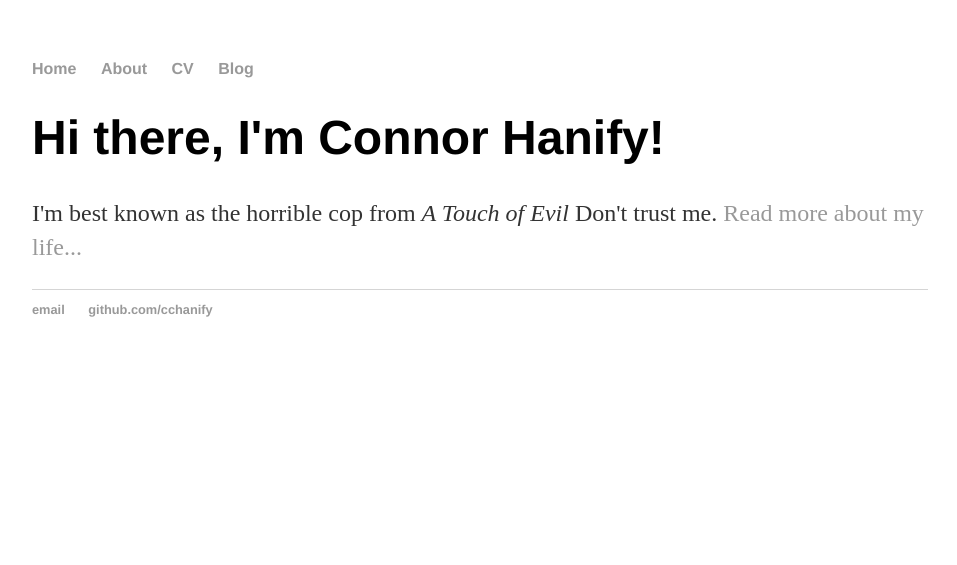
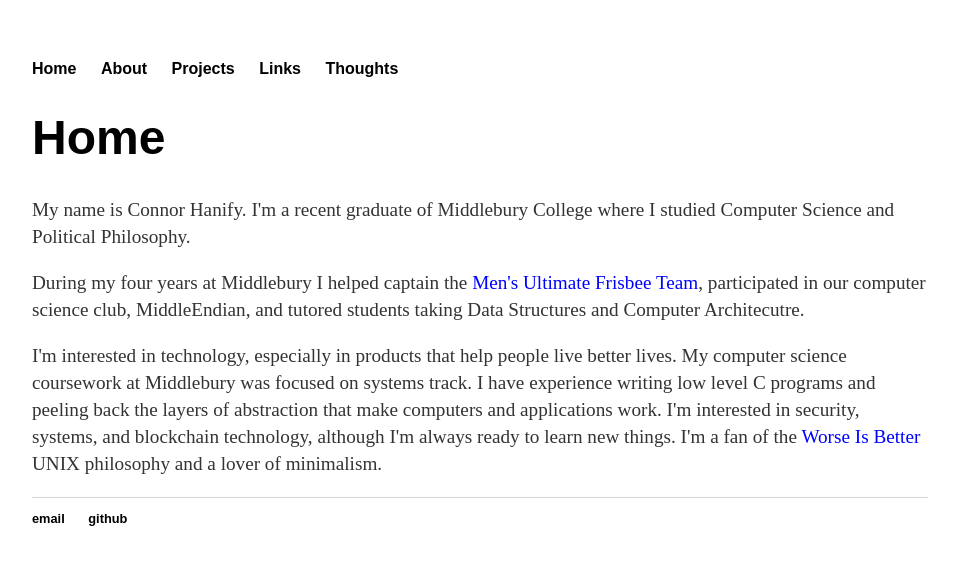
Before and after one commit to cchanify/cchanify.github.io, a Jekyll site: the page built from index.html, in a window 1280 px wide. Shown: the top 565 px of the page, without its empty margins (160-1117 px from the left). Built offline with Jekyll 4.4.1, drawn with Linux system fonts in a browser that asks for light colours.

Commit message:
addd pages

```diff
--- a/_layouts/default.html
+++ b/_layouts/default.html
@@ -9,9 +9,10 @@
 			<nav>
 	    		<ul>
 	        		<li><a href="/">Home</a></li>
-		        	<li><a href="/about">About</a></li>
-	        		<li><a href="/cv">CV</a></li>
-	        		<li><a href="/blog">Blog</a></li>
+              <li><a href="/about">About</a></li>
+              <li><a href="/projects">Projects</a></li>
+	        		<li><a href="/links">Links</a></li>
+	        		<li><a href="/thoughts">Thoughts</a></li>
 	    		</ul>
 			</nav>
 			<div class="container">
@@ -22,7 +23,7 @@
 			<footer>
 	    		<ul>
 	        		<li><a href="mailto:connorchanify@gmail.com">email</a></li>
-	        		<li><a href="https://github.com/cchanify">github.com/cchanify</a></li>
+	        		<li><a href="https://github.com/cchanify">github</a></li>
 				</ul>
 			</footer>
 		</body>
--- a/css/main.css
+++ b/css/main.css
@@ -3,7 +3,7 @@ body {
     width: 70%;
 }
 nav ul, footer ul {
-    font-family:'Helvetica', 'Arial', 'Sans-Serif';
+    font-family:'Arial', 'Helvetica', 'Sans-Serif';
     padding: 0px;
     list-style: none;
     font-weight: bold;
@@ -14,17 +14,24 @@ nav ul li, footer ul li {
 }
 a {
     text-decoration: none;
-    color: #999;
+    color: #000000;
 }
 a:hover {
     text-decoration: underline;
 }
+content-link {
+    text-decoration: none;
+    color: #0000ff;
+}
+content-link:hover {
+    text-decoration: underline;
+}
 h1 {
     font-size: 3em;
-    font-family:'Helvetica', 'Arial', 'Sans-Serif';
+    font-family:'Arial', 'Helvetica', 'Sans-Serif';
 }
 p {
-    font-size: 1.5em;
+    font-size: 1.2em;
     line-height: 1.4em;
     color: #333;
 }
--- a/index.html
+++ b/index.html
@@ -1,8 +1,10 @@
 ---
 layout: default
-title: Connor Hanify
+title: Home
 ---
+<h1>{{ page.title }}</h1>
 <div class="blurb">
-	<h1>Hi there, I'm Connor Hanify!</h1>
-	<p>I'm best known as the horrible cop from <em>A Touch of Evil</em> Don't trust me. <a href="/about">Read more about my life...</a></p>
+  <p>My name is Connor Hanify. I'm a recent graduate of Middlebury College where I studied Computer Science and Political Philosophy. </p>
+  <p>During my four years at Middlebury I helped captain the <content-link href="http://sites.middlebury.edu/ultimate/2018/06/18/middlebury-guy-pranksters-2018-season-recap/" target="_blank">Men's Ultimate Frisbee Team</content-link>, participated in our computer science club, MiddleEndian, and tutored students taking Data Structures and Computer Architecutre.</p>
+  <p>I'm interested in technology, especially in products that help people live better lives. My computer science coursework at Middlebury was focused on systems track. I have experience writing low level C programs and peeling back the layers of abstraction that make computers and applications work. I'm interested in security, systems, and blockchain technology, although I'm always ready to learn new things. I'm a fan of the <content-link href="https://www.dreamsongs.com/RiseOfWorseIsBetter.html" target="_"> Worse Is Better</content-link> UNIX philosophy and a lover of minimalism.</p>
 </div><!-- /.blurb -->
--- /dev/null
+++ b/links/index.html
@@ -0,0 +1,5 @@
+---
+layout: default
+title: Links
+---
+	<h1>{{ page.title }}</h1>
--- /dev/null
+++ b/projects/index.html
@@ -0,0 +1,5 @@
+---
+layout: default
+title: Projects
+---
+	<h1>{{ page.title }}</h1>
--- a/blog/index.html
+++ b/thoughts/index.html
@@ -1,6 +1,6 @@
 ---
 layout: default
-title: Connor Hanify's Blog
+title: Thoughts
 ---
 	<h1>{{ page.title }}</h1>
 	<ul class="posts">
```
Also changed, not shown: _posts/2020-07-15-cchanify-site-launched.md (+2 -2 lines), about/index.html (+10 -0 lines), thoughts/atom.xml (renamed from blog/atom.xml, +8 -8 lines), cv/index.html (deleted).
